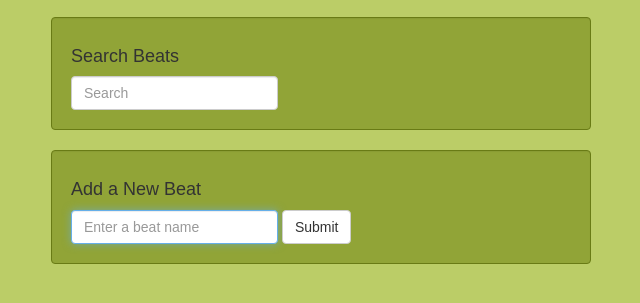
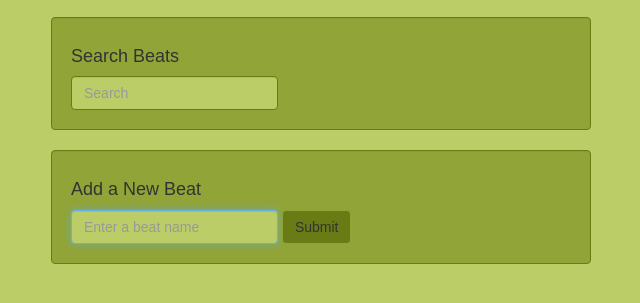
Before and after one commit to laurenemarcus/beat-tracker, a plain HTML site: page index.html in a window 1280 px wide. Shown: the part 113-416 px from the top of the page, without its empty margins (34-674 px from the left). Drawn offline with nearby package versions, Linux system fonts and the light colour scheme; a web font is replaced by a local one.

Commit message:
Add more styling.

```diff
--- a/CSS/styles.css
+++ b/CSS/styles.css
@@ -10,3 +10,13 @@
 body {
   background-color: #BBCD67;
 }
+
+.btn {
+  background-color: #697B15;
+  border-color: #91A437;
+}
+
+.form-control {
+  background-color: #BBCD67;
+  border-color: #697B15;
+}
```
